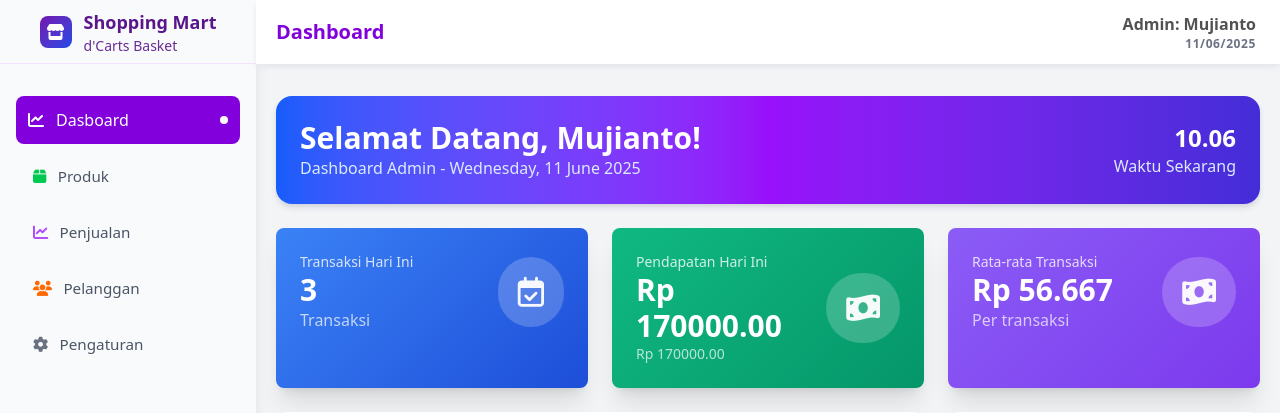
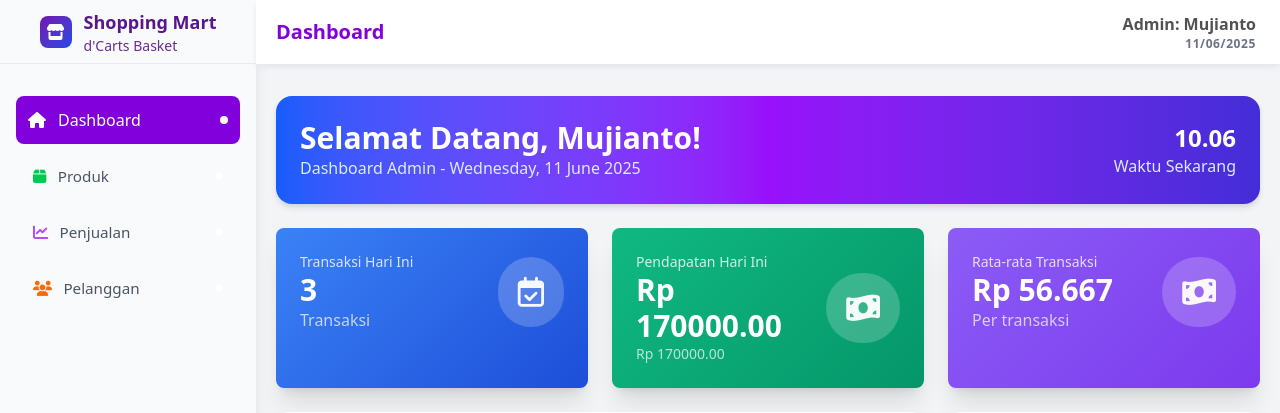
Before and after one commit to DuloeW/point-of-selles-sederhana, a PHP site: page /pages/dasboard-view.php in a window 1280 px wide. Shown: the top 413 px of the page. Run offline with PHP 8.4, Linux system fonts and the light colour scheme; data comes from the database, SQL or seed files in the repository; data that the repository does not hold is empty; style sheets or scripts are compiled from the project's sources.

Commit message:
Update sidebar for active menu highlighting and add Kelola Produk page

```diff
--- a/components/sidebar.php
+++ b/components/sidebar.php
@@ -15,48 +15,54 @@
 
     <!-- Menu Items -->
     <div class="flex-1 p-4 mt-4 space-y-2">
-        <!-- POS - Active -->
-        <a href="" class="block">
-            <div class="flex items-center rounded-lg justify-between p-3 bg-purple-700 text-white">
+
+        <a href="dasboard-view.php" class="block">
+            <div class="flex items-center rounded-lg justify-between p-3 <?= $active == 1 ? 'bg-purple-700 text-white' : 'text-gray-600 transition-all scale-95 hover:scale-100 hover:shadow-md'; ?>">
                 <div class="flex items-center gap-3">
-                    <i class="fa-solid fa-chart-line"></i>
-                    <span class="font-medium">Dasboard</span>
+                    <i class="fa-solid fa-house <?= $active == 1 ? '' : 'text-blue-500' ?>"></i>
+                    <span class="font-medium">Dashboard</span>
                 </div>
                 <div class="w-2 h-2 bg-white rounded-full"></div>
             </div>
         </a>
 
-        <!-- Produk -->
-        <a href="" class="block">
-            <div class="flex items-center gap-3 p-3 text-gray-600 rounded-lg transition-all scale-95 hover:scale-100 hover:shadow-md">
-                <i class="fa-solid fa-box text-green-500"></i>
-                <span>Produk</span>
+        <a href="kelola-produk-view.php" class="block">
+            <div class="flex items-center rounded-lg justify-between p-3 <?= $active == 2 ? 'bg-purple-700 text-white' : 'text-gray-600 transition-all scale-95 hover:scale-100 hover:shadow-md'; ?>">
+                <div class="flex items-center gap-3">
+                    <i class="fa-solid fa-box <?= $active == 2 ? '' : 'text-green-500' ?>"></i>
+                    <span class="font-medium">Produk</span>
+                </div>
+                <div class="w-2 h-2 bg-white rounded-full"></div>
             </div>
         </a>
 
-        <!-- Penjualan -->
         <a href="" class="block">
-            <div class="flex items-center gap-3 p-3 text-gray-600 rounded-lg transition-all scale-95 hover:scale-100 hover:shadow-md">
-                <i class="fa-solid fa-chart-line text-purple-500"></i>
-                <span>Penjualan</span>
+            <div class="flex items-center rounded-lg justify-between p-3 <?= $active == 3 ? 'bg-purple-700 text-white' : 'text-gray-600 transition-all scale-95 hover:scale-100 hover:shadow-md'; ?>">
+                <div class="flex items-center gap-3">
+                    <i class="fa-solid fa-chart-line <?= $active == 3 ? '' : 'text-purple-500' ?>"></i>
+                    <span class="font-medium">Penjualan</span>
+                </div>
+                <div class="w-2 h-2 bg-white rounded-full"></div>
             </div>
         </a>
 
-        <!-- Pelanggan -->
         <a href="" class="block">
-            <div class="flex items-center gap-3 p-3 text-gray-600 rounded-lg transition-all scale-95 hover:scale-100 hover:shadow-md">
-                <i class="fa-solid fa-users text-orange-500"></i>
-                <span>Pelanggan</span>
+            <div class="flex items-center rounded-lg justify-between p-3 <?= $active == 4 ? 'bg-purple-700 text-white' : 'text-gray-600 transition-all scale-95 hover:scale-100 hover:shadow-md'; ?>">
+                <div class="flex items-center gap-3">
+                    <i class="fa-solid fa-users <?= $active == 4 ? '' : 'text-orange-500' ?>"></i>
+                    <span class="font-medium">Pelanggan</span>
+                </div>
+                <div class="w-2 h-2 bg-white rounded-full"></div>
             </div>
         </a>
 
-        <!-- Pengaturan -->
+        <!-- Pengaturan
         <a href="" class="block">
             <div class="flex items-center gap-3 p-3 text-gray-600 rounded-lg transition-all scale-95 hover:scale-100 hover:shadow-md">
                 <i class="fa-solid fa-cog text-gray-500"></i>
                 <span>Pengaturan</span>
             </div>
-        </a>
+        </a> -->
     </div>
 
     <!-- User Card -->
--- a/pages/dasboard-view.php
+++ b/pages/dasboard-view.php
@@ -21,7 +21,10 @@ require '../utils/tools_util.php';
 </head>
 
 <body class="flex w-full h-screen bg-gray-100">
-    <?php include '../components/sidebar.php' ?>
+    <?php
+        $active = 1; // Set active menu item for Dasboard
+        include '../components/sidebar.php'
+    ?>
     <div class="flex-1 flex flex-col gap-3">
         <div class="w-full h-16 p-3 pl-5 bg-white flex items-center justify-between shadow-md shadow-gray-200">
             <!-- header -->
```
Also changed, not shown: pages/kelola-produk-view.php (added, +22 -0 lines).
